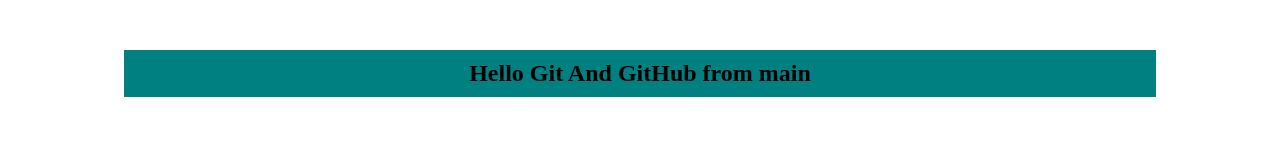
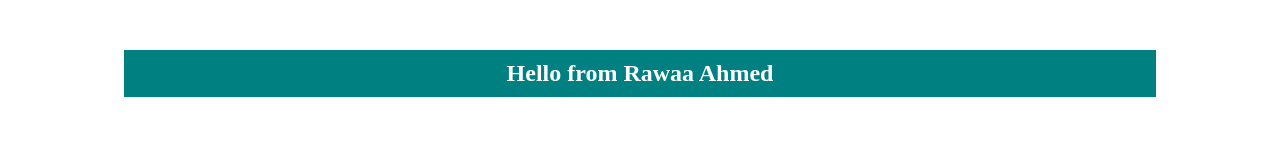
Before and after one commit to toka-elalfy/DEPI_HARVEST_S1_Git_And_Github, a plain HTML site: page index.html in a window 1280 px wide. Drawn offline with Linux system fonts and the light colour scheme.

Commit message:
fork from Rawaa Ahmed

```diff
--- a/index.html
+++ b/index.html
@@ -7,6 +7,6 @@
     <title></title>
   </head>
   <body>
-    <h2>Hello Git And GitHub from main</h2>
+    <h2>Hello from Rawaa Ahmed</h2>
   </body>
 </html>
--- a/style.css
+++ b/style.css
@@ -4,4 +4,5 @@
   margin: 50px auto;
   text-align: center;
   width: 80%;
+  color: white;
 }
```
